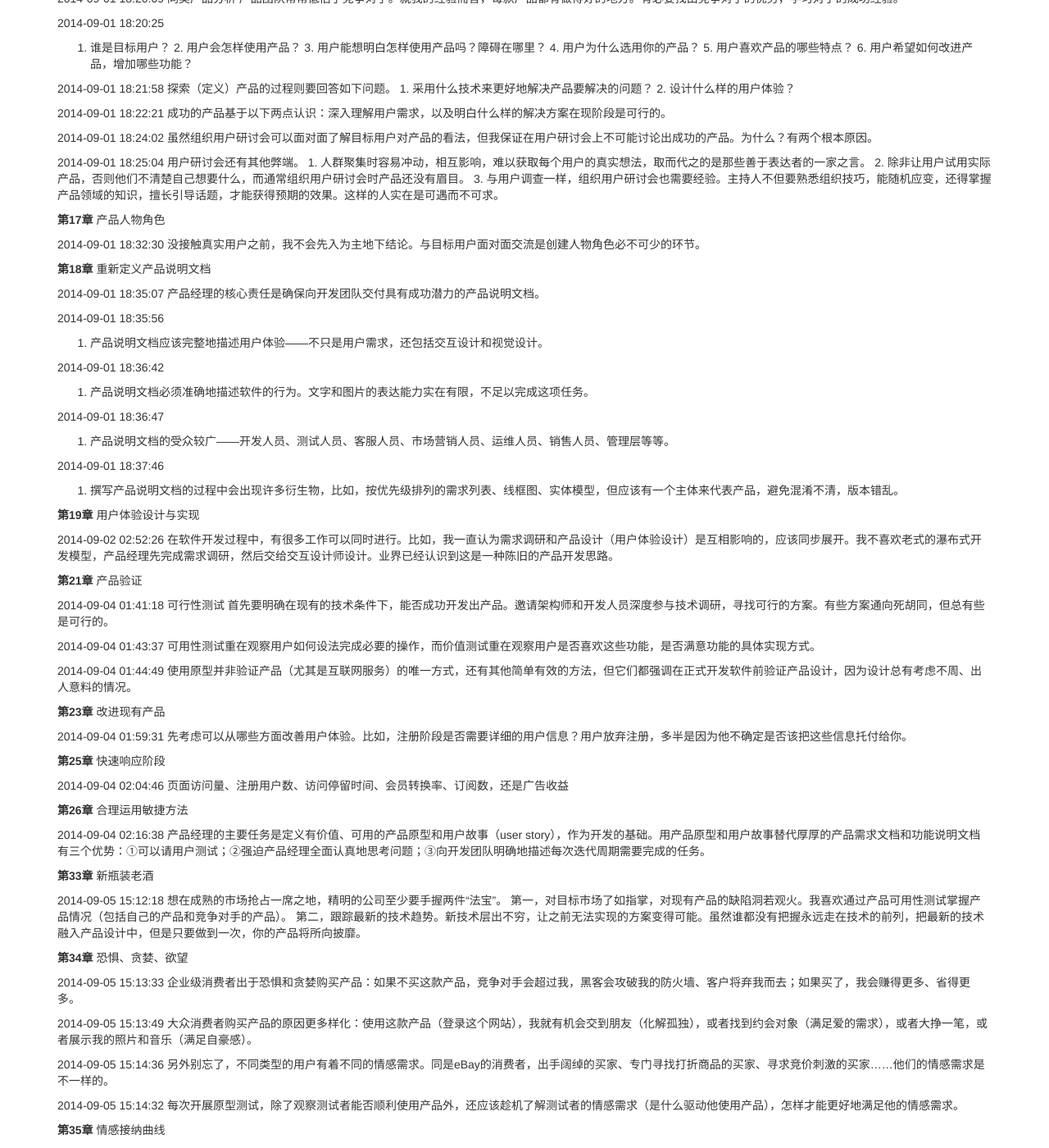
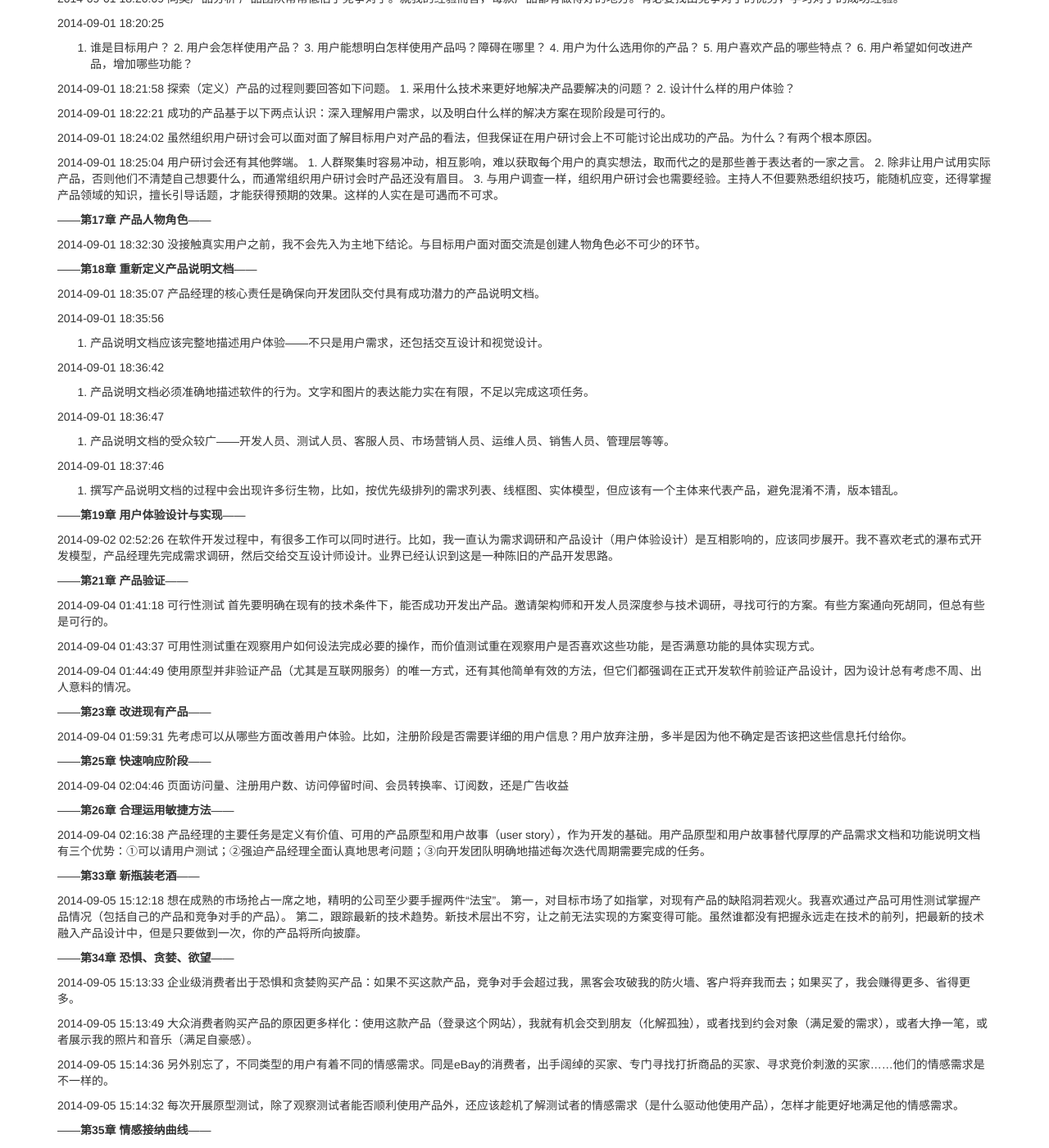
Before and after one commit to sodas/sodas.github.io, a Jekyll site: the page built from _posts/2014-9-7-《启示录》摘记.md, in a window 1280 px wide and 1400 px high, scrolled down 2333 px. Shown: the whole window at 82% size. Built offline with Jekyll 4.4.1, drawn with Linux system fonts in a browser that asks for light colours; nearby versions of some CDN libraries; library files that are not in the unit come from our copies; Markdown is read by kramdown in place of the engine named in the settings; some of the changed text lies outside the part shown.

Commit message:
update
update

```diff
--- a/_posts/2014-9-7-《启示录》摘记.md
+++ b/_posts/2014-9-7-《启示录》摘记.md
@@ -8,12 +8,12 @@ tagline:
 
 ###启示录：打造用户喜爱的产品【美】Marty Cagan
 
-**前言**
+-----**前言**------
 
 2014-08-31 02:29:07
 所以我把范例都放在网上（www.svpg.com），所有在线资料都免费，也无须注册。网络可以实时更新，随时加入新的范例，这是书本无法做到的。
 
-**第1章** 关键角色及其职责
+------**第1章 关键角色及其职责**------
 
 2014-08-31 02:30:49
 产品经理的主要职责分为两项：评估产品机会（product opportunity）；定义要开发的产品。
@@ -24,7 +24,7 @@ tagline:
 2014-08-31 02:34:23
 如果采用火车模型发布模式（以固定的周期持续发布产品，如果某项既定功能未完成，就挪到下个周期发布的开发方法），必须为每次产品发布（通常这类产品由多个项目组成）配备专职的项目经理。
 
-**第4章** 产品管理与产品设计
+------**第4章 产品管理与产品设计**------
 
 2014-08-31 02:40:30
 用户研究 专门研究、分析用户，评估产品或产品原型是否符合特定用户的使用习惯。其具体工作包括拟订恰当的测试项目，监督测试，评估测试结果，提出改进方案。
@@ -38,7 +38,7 @@ tagline:
 2014-08-31 02:41:08
 原型制作 迅速制作融合了产品经理和设计师创意的产品原型，让用户试用，并根据反馈意见反复修正原型。
 
-**第5章** 产品管理与软件开发
+------**第5章 产品管理与软件开发**------
 
 2014-08-31 02:48:27
 形成合作关系的关键是双方承认彼此平等——任何一方不从属于另一方
@@ -64,7 +64,7 @@ tagline:
 2014-08-31 02:58:35
 重写代码时，保证让用户看到功能的改进——即使会占用少则25%，多则50%的开发资源——对保持产品（尤其是互联网产品）的市场占有率至关重要。
 
-**第6章** 招聘产品经理
+------**第6章 招聘产品经理**------
 
 2014-08-31 02:59:34
 辨别这种特质很容易，可以让应聘者谈谈自己最喜欢的产品及喜欢的原因，聊聊不同领域的产品和他讨厌的产品，问问对方，如果有机会，他打算怎样完善自己最喜欢的产品。热情是难以伪装的，虚伪的做作毕露无遗。
@@ -72,17 +72,17 @@ tagline:
 2014-08-31 03:04:12
 熟练、迅速地区分重要任务和紧急任务，合理地规划和安排时间是产品经理必备的技能。
 
-**第7章** 管理产品经理
+------**第7章 管理产品经理**------
 
 2014-08-31 03:14:39
 它的原理如下。调查用户是否愿意向他人推荐你的产品，满分是10分。选择9～10分的客户称为推荐者（他们会告诉朋友非常喜欢产品，相当于在为你做宣传推广）；选择7～8分的是中立分子；选择0～6分的称为贬损者，他们不但不推荐产品，反而会在朋友面前诋毁产品。计算出推荐者所占的比例，再减掉贬损者的比例，就得到了NPS，它反映用户对产品的态度。
 
-**第11章** 评估产品机会
+------**第11章 评估产品机会**------
 
 2014-08-31 03:23:33
 为了评估产品机会，我要求产品经理回答如下十个问题。 1. 产品要解决什么问题？（产品价值） 2. 为谁解决这个问题？（目标市场） 3. 成功的机会有多大？（市场规模） 4. 怎样判断产品成功与否？（度量指标或收益指标） 5. 有哪些同类产品？（竞争格局） 6. 为什么我们最适合做这个产品？（竞争优势） 7. 时机合适吗？（市场时机） 8. 如何把产品推向市场？（营销组合策略） 9. 成功的必要条件是什么？（解决方案要满足的条件） 10. 根据以上问题，给出评估结论。（继续或放弃）
 
-**第13章** 产品原则
+------**第13章 产品原则**------
 
 2014-08-31 03:35:37
 制定产品原则意味着决定什么重要、什么不重要，哪些原则是根本的、战略性的，哪些是临时的、战术性的。
@@ -93,12 +93,12 @@ tagline:
 2014-08-31 03:43:39
 务必认真分析产品目标的优先级（从最重要到最不重要逐项排序），让团队达成共识。切不可囫囵吞枣地把所有目标都贴上“关键”和“重要”的标签。一定要区分什么最重要，什么第二重要……
 
-**第14章** 产品评审团
+------**第14章 产品评审团**------
 
 2014-09-01 17:42:23
 总而言之，我建议分两个阶段进行成本估算。在评估产品机会时做粗略估算；根据最终的产品说明文档做详细估算。
 
-**第15章** 特约用户
+------**第15章 特约用户**------
 
 2014-09-01 17:45:59
 为了解决这两个问题——既深入洞察目标用户的需求，又赢得用户对产品的推荐，我建议征集特约用户（也叫用户顾问委员会、用户评审团）协助完成产品研发。
@@ -109,7 +109,7 @@ tagline:
 2014-09-01 17:57:54
 使用特约用户是确保产品不偏离用户需求最简单有效的办法，同时也是向潜在用户宣传、推荐产品的最佳手段。
 
-**第16章** 市场调研
+------**第16章 市场调研**------
 
 2014-09-01 18:14:51
 市场部门与产品部门往往存在意见分歧。争议的焦点是市场调研工具和市场调研方法在探索（定义）产品中所起的作用。这些工具和方法包括用户研讨会、用户调查、产品使用分析、拜访用户、可用性/现场测试、同类产品分析。
@@ -150,12 +150,12 @@ tagline:
 2014-09-01 18:25:04
 用户研讨会还有其他弊端。 1. 人群聚集时容易冲动，相互影响，难以获取每个用户的真实想法，取而代之的是那些善于表达者的一家之言。 2. 除非让用户试用实际产品，否则他们不清楚自己想要什么，而通常组织用户研讨会时产品还没有眉目。 3. 与用户调查一样，组织用户研讨会也需要经验。主持人不但要熟悉组织技巧，能随机应变，还得掌握产品领域的知识，擅长引导话题，才能获得预期的效果。这样的人实在是可遇而不可求。
 
-**第17章** 产品人物角色
+------**第17章 产品人物角色**------
 
 2014-09-01 18:32:30
 没接触真实用户之前，我不会先入为主地下结论。与目标用户面对面交流是创建人物角色必不可少的环节。
 
-**第18章** 重新定义产品说明文档
+------**第18章 重新定义产品说明文档**------
 
 2014-09-01 18:35:07
 产品经理的核心责任是确保向开发团队交付具有成功潜力的产品说明文档。
@@ -172,12 +172,12 @@ tagline:
 2014-09-01 18:37:46
 5. 撰写产品说明文档的过程中会出现许多衍生物，比如，按优先级排列的需求列表、线框图、实体模型，但应该有一个主体来代表产品，避免混淆不清，版本错乱。
 
-**第19章** 用户体验设计与实现
+------**第19章 用户体验设计与实现**------
 
 2014-09-02 02:52:26
 在软件开发过程中，有很多工作可以同时进行。比如，我一直认为需求调研和产品设计（用户体验设计）是互相影响的，应该同步展开。我不喜欢老式的瀑布式开发模型，产品经理先完成需求调研，然后交给交互设计师设计。业界已经认识到这是一种陈旧的产品开发思路。
 
-**第21章** 产品验证
+------**第21章 产品验证**------
 
 2014-09-04 01:41:18
 可行性测试 首先要明确在现有的技术条件下，能否成功开发出产品。邀请架构师和开发人员深度参与技术调研，寻找可行的方案。有些方案通向死胡同，但总有些是可行的。
@@ -188,27 +188,27 @@ tagline:
 2014-09-04 01:44:49
 使用原型并非验证产品（尤其是互联网服务）的唯一方式，还有其他简单有效的方法，但它们都强调在正式开发软件前验证产品设计，因为设计总有考虑不周、出人意料的情况。
 
-**第23章** 改进现有产品
+------**第23章 改进现有产品**------
 
 2014-09-04 01:59:31
 先考虑可以从哪些方面改善用户体验。比如，注册阶段是否需要详细的用户信息？用户放弃注册，多半是因为他不确定是否该把这些信息托付给你。
 
-**第25章** 快速响应阶段
+------**第25章 快速响应阶段**------
 
 2014-09-04 02:04:46
 页面访问量、注册用户数、访问停留时间、会员转换率、订阅数，还是广告收益
 
-**第26章** 合理运用敏捷方法
+------**第26章 合理运用敏捷方法**------
 
 2014-09-04 02:16:38
 产品经理的主要任务是定义有价值、可用的产品原型和用户故事（user story），作为开发的基础。用产品原型和用户故事替代厚厚的产品需求文档和功能说明文档有三个优势：①可以请用户测试；②强迫产品经理全面认真地思考问题；③向开发团队明确地描述每次迭代周期需要完成的任务。
 
-**第33章** 新瓶装老酒
+------**第33章 新瓶装老酒**------
 
 2014-09-05 15:12:18
 想在成熟的市场抢占一席之地，精明的公司至少要手握两件“法宝”。 第一，对目标市场了如指掌，对现有产品的缺陷洞若观火。我喜欢通过产品可用性测试掌握产品情况（包括自己的产品和竞争对手的产品）。 第二，跟踪最新的技术趋势。新技术层出不穷，让之前无法实现的方案变得可能。虽然谁都没有把握永远走在技术的前列，把最新的技术融入产品设计中，但是只要做到一次，你的产品将所向披靡。
 
-**第34章** 恐惧、贪婪、欲望
+------**第34章 恐惧、贪婪、欲望**------
 
 2014-09-05 15:13:33
 企业级消费者出于恐惧和贪婪购买产品：如果不买这款产品，竞争对手会超过我，黑客会攻破我的防火墙、客户将弃我而去；如果买了，我会赚得更多、省得更多。
@@ -222,7 +222,7 @@ tagline:
 2014-09-05 15:14:32
 每次开展原型测试，除了观察测试者能否顺利使用产品外，还应该趁机了解测试者的情感需求（是什么驱动他使用产品），怎样才能更好地满足他的情感需求。
 
-**第35章** 情感接纳曲线
+------**第35章 情感接纳曲线**------
 
 2014-09-05 15:23:37
 我根据消费者的情感特征，把他们分成技术爱好者、非理性消费者、理性消费者、超理性消费者和观望者
@@ -248,7 +248,7 @@ tagline:
 2014-09-06 02:02:12
 市场营销部门常常简单地用人口统计的方法来划分情感人群，比如，认定非理性消费者由18～30岁的男性构成。这是不对的。在金融领域，非理性消费群体主要由退休女性构成。不同的产品有不同的非理性消费者，不能一概而论。
 
-**第37章** 大众网络服务产品
+------**第37章 大众网络服务产品**------
 
 2014-09-06 02:13:31
 2. 人物角色 网站用户数量过百万后，产品经理不可能再逐个研究每位用户，只能按典型特征将用户分类，抽象出有代表性的用户类型（人物角色），加以分析。产品每增加一项新功能，都要请典型用户参与测试，根据反馈信息加以完善（参见第17章）。
@@ -259,7 +259,7 @@ tagline:
 2014-09-06 02:14:40
 4. 持续可用性 大众网络服务要求一刻也不能停歇，但迄今为止我还没见过哪家网站能做到24×7小时无故障运行。
 
-**第39章** 打造平台产品的经验
+------**第39章 打造平台产品的经验**------
 
 2014-09-06 02:24:41
 参与研发平台产品的人都知道这项工作的艰难，因为要面对三种不同的客户。 1. 应用软件供应商 选择你的平台创建解决方案的公司； 2. 开发人员 应用软件供应商的雇员，由他们在平台上开发应用软件； 3. 终端用户 应用软件的使用者，也是平台服务的真正使用者。
```
